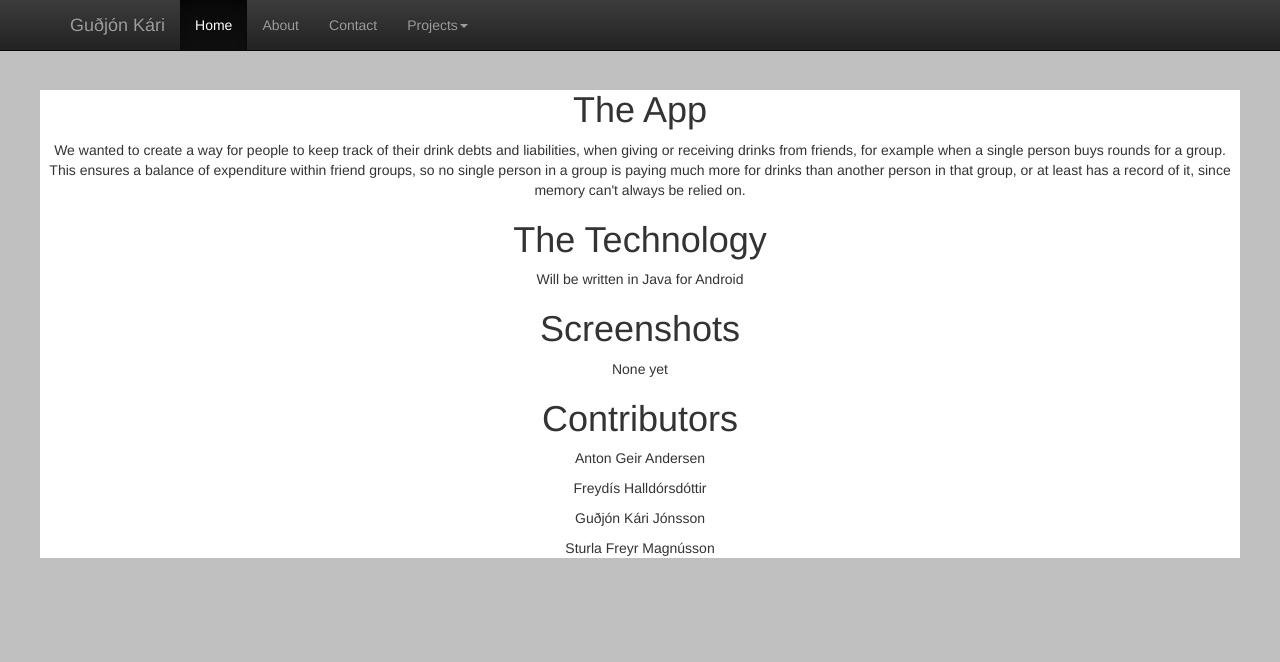
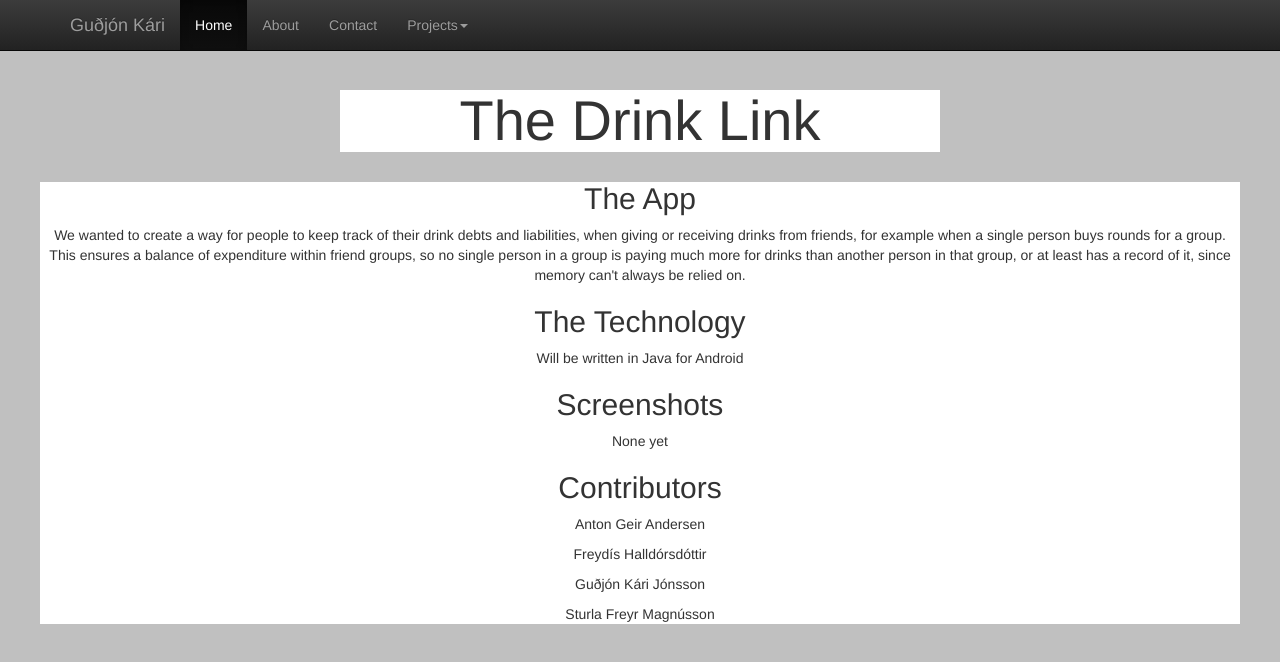
Before and after one commit to gudkjon/DrinkLink, a plain HTML site: page index.html in a window 1280 px wide. Drawn offline with nearby package versions, Linux system fonts and the light colour scheme.

Commit message:
added headline and css for it

```diff
--- a/index.html
+++ b/index.html
@@ -56,17 +56,18 @@
             </div><!--/.nav-collapse -->
         </div>
       </nav>
+      <h1>The Drink Link</h1>
       <main>
-          <h1>The App</h1>
+          <h2>The App</h2>
           <p>We wanted to create a way for people to keep track of their drink debts and liabilities, when giving or receiving drinks from friends, for example when a single person buys rounds for a group. This ensures a balance of expenditure within friend groups, so no single person in a group is paying much more for drinks than another person in that group, or at least has a record of it, since memory can't always be relied on.</p>
 
-          <h1>The Technology</h1>
+          <h2>The Technology</h2>
 
           <p>Will be written in Java for Android</p>
 
-          <h1>Screenshots</h1>
+          <h2>Screenshots</h2>
           <p>None yet</p>
-          <h1>Contributors</h1>
+          <h2>Contributors</h2>
           <p>Anton Geir Andersen</p>
           <p>Freydís Halldórsdóttir</p>
           <p>Guðjón Kári Jónsson </p>
--- a/style.css
+++ b/style.css
@@ -30,3 +30,19 @@ main {
 .theme-showcase .navbar .container {
   width: auto;
 }
+
+h1 {
+  /*height: 15rem;
+  padding: 5rem;*/
+  /*margin-top: 2.5%;*/
+  margin-bottom: 2.5%;
+  margin-left: 25%;
+  margin-right: 25%;
+  /*position:absolute;*/
+  background-color: #ffffff;
+  /*opacity: 0.9;*/
+  /*padding: 2rem;*/
+  text-align: center;
+  font-size: 4em;
+  /*font-family: 'Niconne';*/
+}
```
